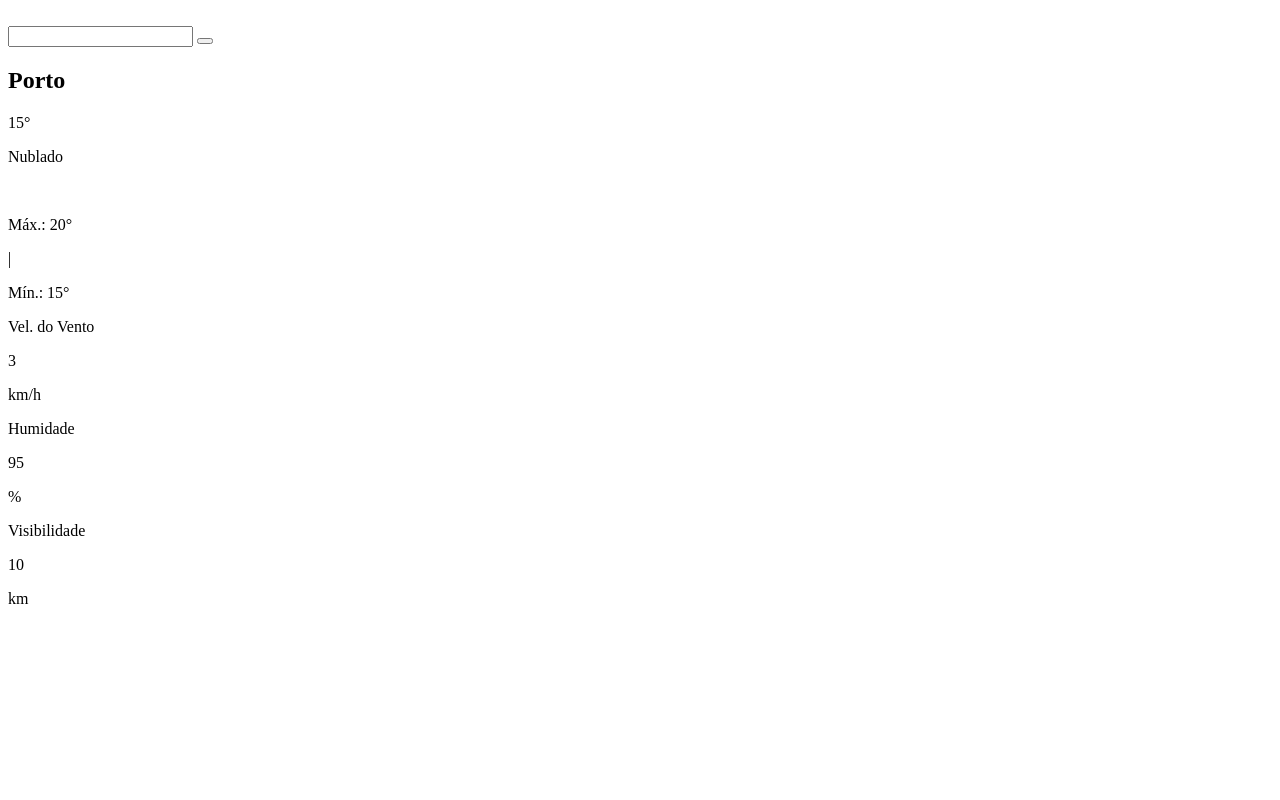
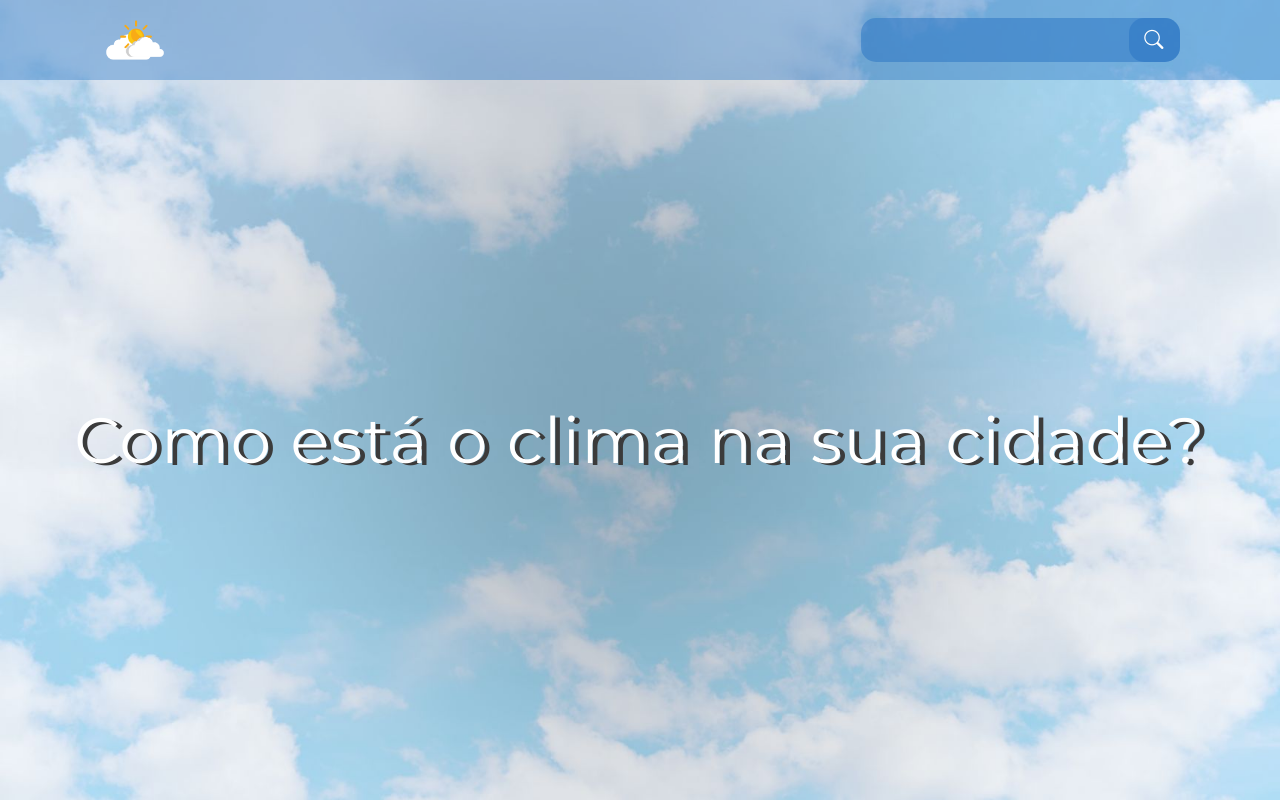
Before and after one commit to devyssonsc/app-clima-solo-api, a website: page index.html in a window 1280 px wide. Drawn offline with nearby package versions, Linux system fonts and the light colour scheme.

Commit message:
css inicial check

```diff
--- a/css/style.css
+++ b/css/style.css
@@ -0,0 +1,80 @@
+@import url('https://fonts.googleapis.com/css2?family=Montserrat&display=swap');
+*{
+    margin: 0;
+    padding: 0;
+    border: 0;
+    font-family: 'Montserrat', sans-serif;
+    box-sizing: border-box;
+    letter-spacing: 1.5px;
+}
+
+body{
+    height: 100vh;
+    background-image: url(../assets/img/background-default.jpg);
+    background-position: center center;
+    background-repeat: no-repeat;
+    background-size: cover;
+}
+
+.hide{
+    display: none;
+}
+
+#header-container{
+    display: flex;
+    flex-direction: row;
+    align-items: center;
+    justify-content: space-between;
+    width: 100%;
+    height: 10%;
+    background-color: rgba(40, 117, 195, .4);
+    padding: 8px 100px;
+}
+
+#header-container #img-logo{
+    width: 70px;
+}
+
+#header-container #search{
+    background-color: rgba(40, 117, 195, .5);
+    display: flex;
+    flex-direction: row;
+    align-items: center;
+    justify-content: space-around;
+    border-radius: 15px;
+}
+
+#header-container #search #input-search{
+    background-color: transparent;
+    padding: 10px 15px;
+    border-radius: 15px;
+    outline: none;
+    color: white;
+    font-size: 1.2rem;
+}
+
+#header-container #search #button-search{
+    background-color: rgba(40, 117, 195, .5);
+    padding: 10px 15px;
+    border-radius: 15px;
+    outline: none;
+    color: white;
+    font-size: 1.2rem;
+}
+
+#container{
+    width: 100%;
+    height: 90%;
+    text-align: center;
+    display: flex;
+    flex-direction: column;
+    align-items: center;
+    justify-content: center;
+}
+
+#container h1{
+    color: white;
+    font-size: 4em;
+    font-weight: 400;
+    text-shadow: 5px 2px #3b3b3b;
+}
--- a/index.html
+++ b/index.html
@@ -1,21 +1,30 @@
 <!DOCTYPE html>
 <html lang="pt-br">
+
 <head>
     <meta charset="UTF-8">
     <meta name="viewport" content="width=device-width, initial-scale=1.0">
     <title>Clima</title>
+
+    <!-- Option 1: Include in HTML -->
+    <link rel="stylesheet" href="https://cdn.jsdelivr.net/npm/bootstrap-icons@1.3.0/font/bootstrap-icons.css">
+    <link rel="stylesheet" href="css/style.css">
 </head>
+
 <body>
-    <header>
-        <div id="icon-logo">
-            <img src="#" alt="">
-        </div>
+    <header id="header-container">
+        <img src="assets\img\icon-weather.png" alt="logo" id="img-logo">
         <div id="search">
+            <form id="search-city">
                 <input type="text" id="input-search" required>
-            <button type="submit" id="icon-search"></button>
+                <button type="submit" id="button-search"><i class="bi bi-search"></i></button>
+            </form>
         </div>
     </header>
+
     <div id="container">
+        <h1>Como está o clima na sua cidade?</h1>
+        <div id="informations" class="hide">
             <div id="main-informations">
                 <h2 id="city">Porto</h2>
                 <p id="temp">15°</p>
@@ -47,5 +56,7 @@
                 </div>
             </div>
         </div>
+    </div>
 </body>
+
 </html>
--- /dev/null
+++ b/package.json
@@ -0,0 +1,5 @@
+{
+  "dependencies": {
+    "bootstrap": "^5.3.2"
+  }
+}
```
Also changed, not shown: assets/img/background-default.jpg (added), assets/img/icon-weather.png (added), 1 other file. Lines whose indentation alone changed are shown as unchanged.
